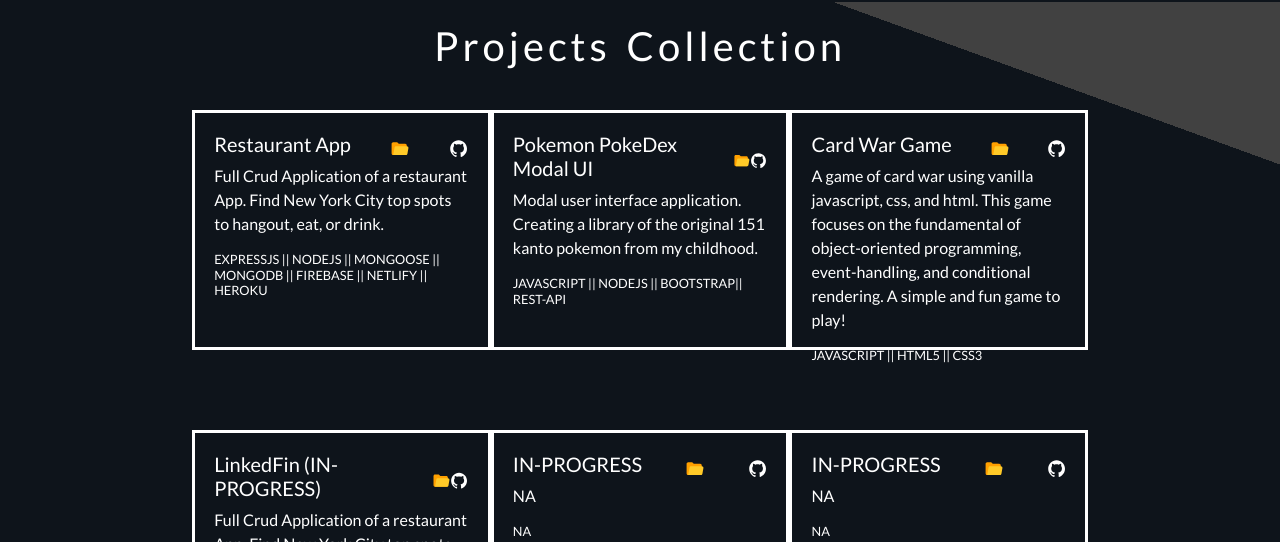
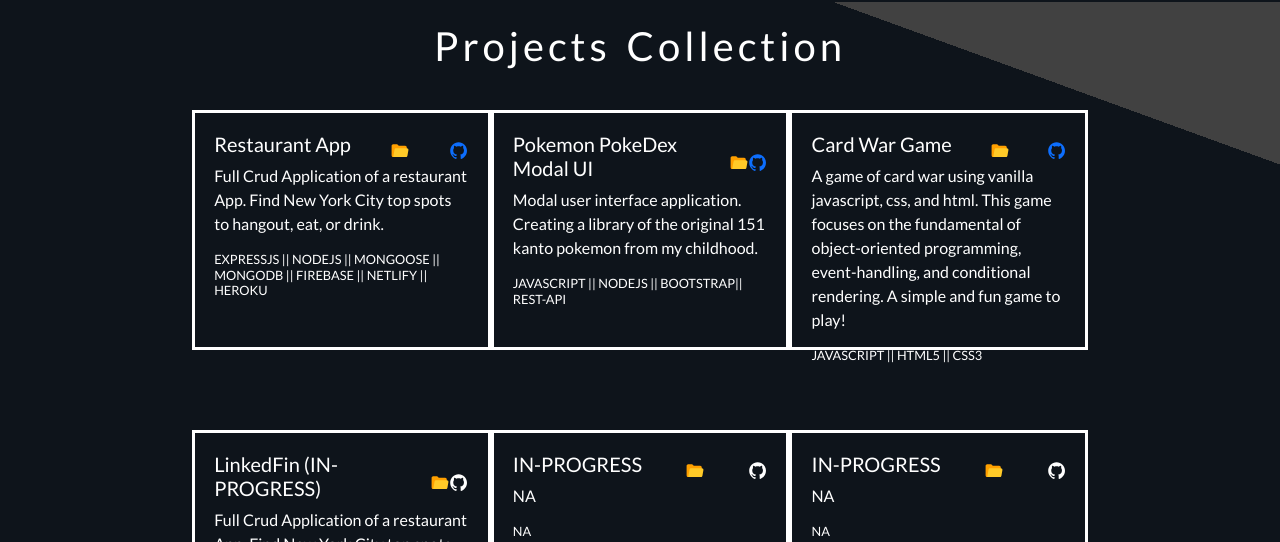
Before and after one commit to KdoubleUs/React-landing-page, a React (Create React App) app: page / in a window 1280 px wide. Shown: the part 854-1396 px from the top of the page. Built offline with nearby package versions, Linux system fonts and the light colour scheme.

Commit message:
new submit

```diff
--- a/src/components/Card.jsx
+++ b/src/components/Card.jsx
@@ -16,8 +16,27 @@
     >
       <div class="card-head">
         <h3 className="card-title">{props.title}</h3>
-        <FcOpenedFolder className="fclogo" />
-        <IoLogoGithub className="fclogo" />
+        {/* <FcOpenedFolder className="fclogo" href={props.link} /> */}
+        <motion.a
+          href={props.link}
+          target="_blank"
+          whileHover={{ scale: 1.5 }}
+          initial={{ opacity: 0 }}
+          animate={{ opacity: 1 }}
+          transition={{ duration: 0.5 }}
+        >
+          <FcOpenedFolder className="fclogo" />
+        </motion.a>
+        <motion.a
+          href={props.github}
+          target="_blank"
+          whileHover={{ scale: 1.5 }}
+          initial={{ opacity: 0 }}
+          animate={{ opacity: 1 }}
+          transition={{ duration: 0.5 }}
+        >
+          <IoLogoGithub className="fclogo" />
+        </motion.a>
       </div>
       <p>{props.text}</p>
       <h4 className="card-tool">{props.tools}</h4>
--- a/src/components/Project.jsx
+++ b/src/components/Project.jsx
@@ -26,17 +26,23 @@
             text="Full Crud Application of a restaurant App. Find New York City top spots
           to hangout, eat, or drink."
             tools="EXPRESSJS || NODEJS || MONGOOSE || MONGODB || FIREBASE || NETLIFY || HEROKU"
+            link="https://dazzling-profiterole-059d86.netlify.app/"
+            github=" https://github.com/KdoubleUs/Restaurant-CRUD-WebApp"
           ></Card>
           <Card
             title="Pokemon PokeDex Modal UI"
             text="Modal user interface application. Creating a library of the original 151 kanto pokemon from my childhood."
             tools="JAVASCRIPT || NODEJS || BOOTSTRAP|| REST-API"
+            link="https://relaxed-crostata-58c399.netlify.app/"
+            github="https://github.com/KdoubleUs/Pokemon-React-UI-Modal"
           ></Card>
           <Card
             title="Card War Game"
             text="A game of card war using vanilla javascript, css, and html. This game focuses on the fundamental of object-oriented programming, event-handling, and conditional rendering.
              A simple and fun game to play!"
             tools="JAVASCRIPT || HTML5 || CSS3"
+            link="https://6268832f3f323412d6823f47--phenomenal-sprite-26842f.netlify.app/"
+            github=" https://github.com/KdoubleUs/KW-Card-War-Game-M"
           ></Card>
           <Card
             title="LinkedFin (IN-PROGRESS)"
```
